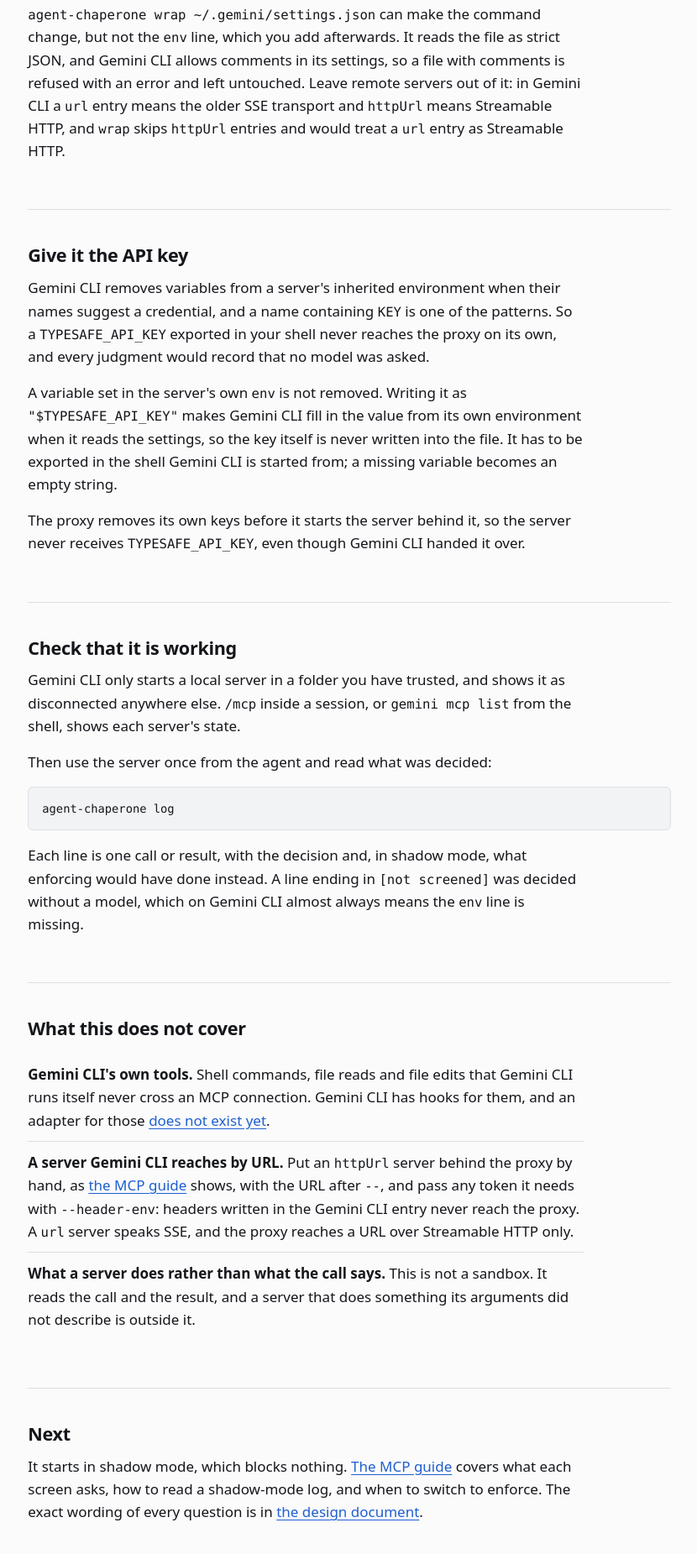
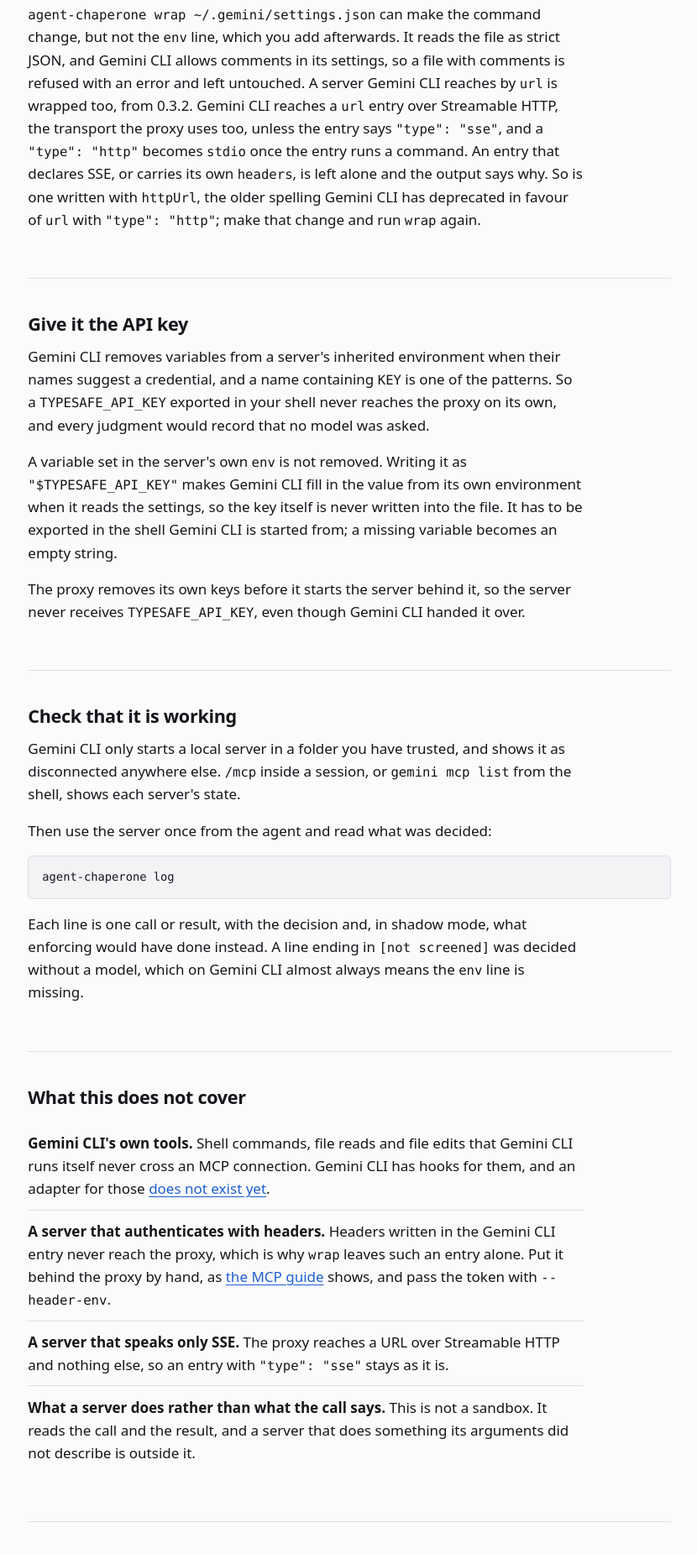
Before and after one commit to agent-chaperone/agentchaperone.dev, an Astro site: page /guides/gemini-cli in a window 1280 px wide. Shown: the part 1437-3288 px from the top of the page at 84% size, without its empty margins (224-1054 px from the left). Built offline with nearby package versions, Linux system fonts and the light colour scheme; Astro itself is replaced by a stand-in of ours.

Commit message:
fix: say how Gemini CLI actually picks a transport for a url entry (#20)
The Gemini CLI guide said a `url` entry means the older SSE transport and `httpUrl` means Streamable HTTP, and told readers to keep remote servers away from `wrap`. That is what Gemini CLI's MCP documentation page says, but not what its code does: in v0.60.0, the current release, a `url` entry is reached over Streamable HTTP unless it declares `"type": "sse"`, `"type": "http"` is Streamable HTTP, and `httpUrl` is a deprecated spelling of the same thing. Its settings schema also accepts `"type": "stdio"`.

So `wrap` from 0.3.2 already handles Gemini CLI's remote entries the way it handles VS Code's: a plain `url` entry or a `"type": "http"` one is wrapped, and one that declares SSE or carries its own headers is skipped with the reason. The guide now says that, and says to rewrite an `httpUrl` entry as `url` with `"type": "http"`, which is Gemini CLI's own recommendation, before wrapping it.

```diff
--- a/src/pages/guides/gemini-cli.astro
+++ b/src/pages/guides/gemini-cli.astro
@@ -80,10 +80,14 @@ const guide = findGuide('gemini-cli');
       <code>agent-chaperone wrap ~/.gemini/settings.json</code> can make the command change, but not
       the <code>env</code> line, which you add afterwards. It reads the file as strict JSON, and
       Gemini CLI allows comments in its settings, so a file with comments is refused with an error
-      and left untouched. Leave remote servers out of it: in Gemini CLI a <code>url</code> entry
-      means the older SSE transport and <code>httpUrl</code> means Streamable HTTP, and{' '}
-      <code>wrap</code> skips <code>httpUrl</code> entries and would treat a <code>url</code> entry
-      as Streamable HTTP.
+      and left untouched. A server Gemini CLI reaches by <code>url</code> is wrapped too, from
+      0.3.2. Gemini CLI reaches a <code>url</code> entry over Streamable HTTP, the transport the
+      proxy uses too, unless the entry says <code>"type": "sse"</code>, and a{' '}
+      <code>"type": "http"</code> becomes <code>stdio</code> once the entry runs a command. An entry
+      that declares SSE, or carries its own <code>headers</code>, is left alone and the output says
+      why. So is one written with <code>httpUrl</code>, the older spelling Gemini CLI has deprecated
+      in favour of <code>url</code> with <code>"type": "http"</code>; make that change and run{' '}
+      <code>wrap</code> again.
     </p>
   </section>
 
@@ -147,11 +151,14 @@ const guide = findGuide('gemini-cli');
         those <a href={`${REPO}/issues/78`}>does not exist yet</a>.
       </li>
       <li>
-        <b>A server Gemini CLI reaches by URL.</b> Put an <code>httpUrl</code> server behind the
-        proxy by hand, as <a href="/guides/mcp-security#wrap">the MCP guide</a> shows, with the URL
-        after <code>--</code>, and pass any token it needs with <code>--header-env</code>: headers
-        written in the Gemini CLI entry never reach the proxy. A <code>url</code> server speaks SSE,
-        and the proxy reaches a URL over Streamable HTTP only.
+        <b>A server that authenticates with headers.</b> Headers written in the Gemini CLI entry
+        never reach the proxy, which is why <code>wrap</code> leaves such an entry alone. Put it
+        behind the proxy by hand, as <a href="/guides/mcp-security#wrap">the MCP guide</a> shows,
+        and pass the token with <code>--header-env</code>.
+      </li>
+      <li>
+        <b>A server that speaks only SSE.</b> The proxy reaches a URL over Streamable HTTP and
+        nothing else, so an entry with <code>"type": "sse"</code> stays as it is.
       </li>
       <li>
         <b>What a server does rather than what the call says.</b> This is not a sandbox. It reads
```
